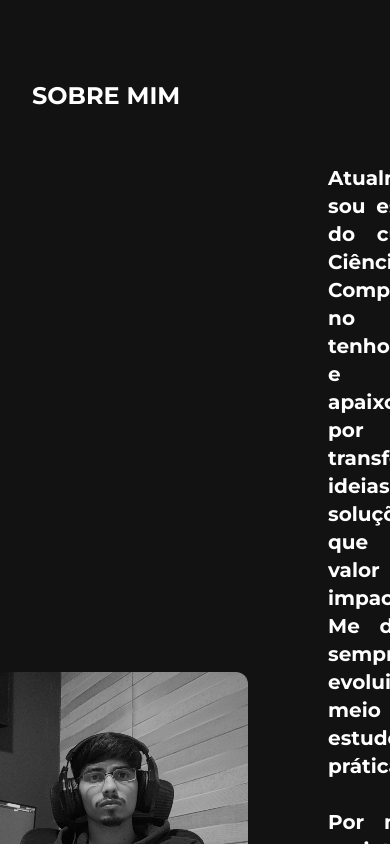
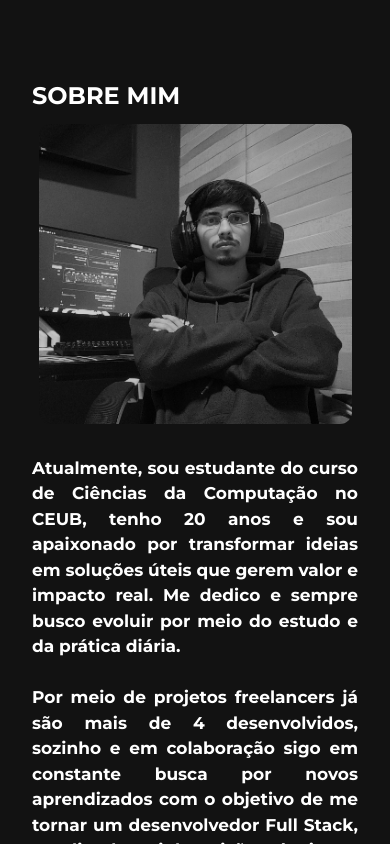
Before and after one commit to LeonardoAtaides/MyPortifolio, a Next.js app in the folder my-portifolio/: page / in a window 390 px wide. Shown: the part 1240-2084 px from the top of the page. Built offline with nearby package versions, Linux system fonts and the light colour scheme.

Commit message:
Update abooutme.tsx

```diff
--- a/my-portifolio/app/components/abooutme.tsx
+++ b/my-portifolio/app/components/abooutme.tsx
@@ -57,23 +57,23 @@ export default function AboutMe() {
 
 
       {/* ===== CONTEÚDO ===== */}
-      <div className="relative overflow-hidden mt-26">
+      <div className="relative overflow-hidden mt-16 sm:mt-26">
         <div
           className="flex transition-transform duration-500 ease-in-out"
           style={{ transform: `translateX(-${on * 100}%)` }}
         >
           {/* ===== FACE 1 — SOBRE MIM ===== */}
           <div className="min-w-full">
-            <div className="flex justify-center gap-20 items-center">
+            <div className="flex flex-col lg:flex-row justify-center items-center gap-8 lg:gap-20">
 
              <img
                 src={photoSrc}
                 alt="Foto"
-                className="w-[341px] h-auto rounded-xl transition-opacity duration-300"
+                className="w-[313px] sm:w-[341px] h-auto rounded-xl transition-opacity duration-300"
               />
 
-              <div className="w-[1005px] text-justify">
-                <p className="text-xl">
+              <div className="w-full sm:w-[1005px] text-justify">
+                <p className=" text-[17px] sm:text-xl mx-8 sm:mx-0 ">
                   {t.aboutme.myhistory1}
                   <br />
                   <br />
```
